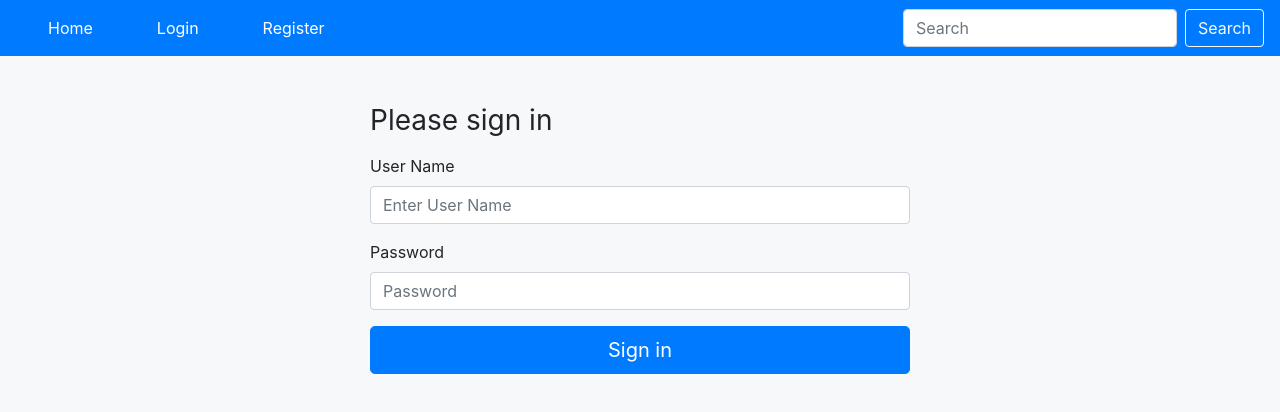
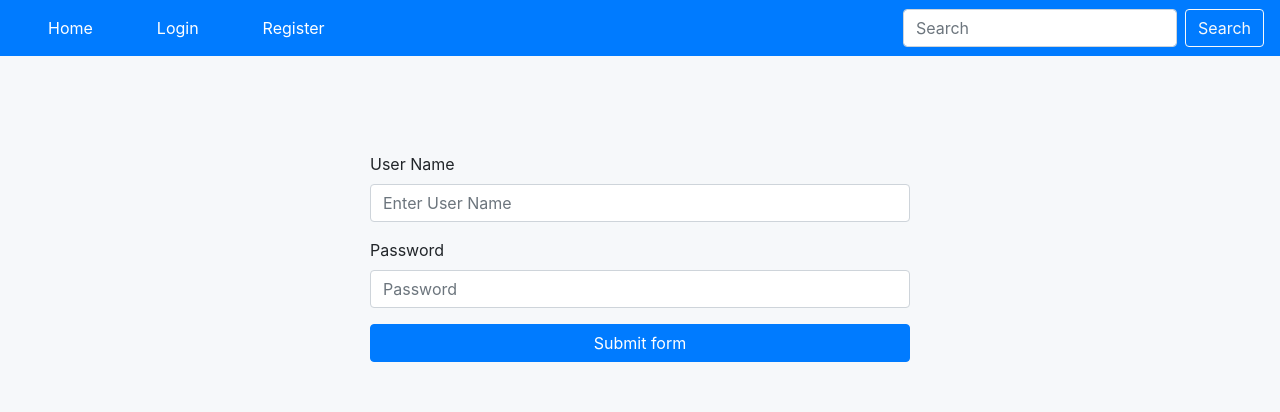
Before and after one commit to romanserk/students-project-react-front, a React (Create React App) app: page /login in a window 1280 px wide. Shown: the top 412 px of the page. Built offline with nearby package versions, Linux system fonts and the light colour scheme.

Commit message:
login for change

```diff
--- a/src/components/user/Login.jsx
+++ b/src/components/user/Login.jsx
@@ -1,6 +1,6 @@
 import React, { useState } from 'react'
 import { login } from './UserFunctions';
-import Alert from 'react-bootstrap/Alert';
+import { Alert, Form, Button, Col, Container, Row } from 'react-bootstrap';
 
 
 
@@ -37,6 +37,7 @@ const Login = (props) => {
             .then(res => {
                 if (res.response && res.response.data.error) {
                     setError(res.response.data.error)
+
                 } else {
                     localStorage.setItem('user_login', `${localStorage.usertoken}`);
                     props.setUserLoggedIn(true);
@@ -52,46 +53,42 @@ const Login = (props) => {
 
 
     return (
-        <div className="container">
-            <div className="row">
-                <div className="col-md-6 mt-5 mx-auto">
-                    <form onSubmit={onSubmit}>
-                        <h1 className="h3 mb-3 font-weight-normal">Please sign in</h1>
-                        <div className="form-group">
+        <Container>
+            <Row className="row">
+                <Col className="col-md-6 mt-5 pt-5 mx-auto">
+                    <Form onSubmit={onSubmit}>
+                        <Form.Row>
+                            <Form.Group as={Col} classname="mx-auto" md="12" controlId="validationCustom01">
                                 {error && <Alert variant="danger" ><p className="mb-0">{error}</p></Alert>}
-                            <label htmlFor="user_name">User Name</label>
-                            <input
+                                <Form.Label>User Name</Form.Label>
+                                <Form.Control
                                     type="text"
-                                className="form-control"
                                     name="user_name"
                                     placeholder="Enter User Name"
                                     required
                                     value={user.user_name}
                                     onChange={onChange}
                                 />
-                        </div>
-                        <div className="form-group">
-                            <label htmlFor="password">Password</label>
-                            <input
+                            </Form.Group>
+                        </Form.Row>
+                        <Form.Row>
+                            <Form.Group as={Col} md="12" controlId="validationCustom03">
+                                <Form.Label>Password</Form.Label>
+                                <Form.Control
                                     type="password"
-                                className="form-control"
                                     name="password"
                                     placeholder="Password"
                                     required
                                     value={user.password}
                                     onChange={onChange}
                                 />
-                        </div>
-                        <button
-                            type="submit"
-                            className="btn btn-lg btn-primary btn-block"
-                        >
-                            Sign in
-                            </button>
-                    </form>
-                </div>
-            </div>
-        </div>
+                            </Form.Group>
+                        </Form.Row>
+                        <Button className="btn-block" type="submit">Submit form</Button>
+                    </Form>
+                </Col>
+            </Row>
+        </Container>
     )
 
 }
```
Lines whose indentation alone changed are shown as unchanged.
